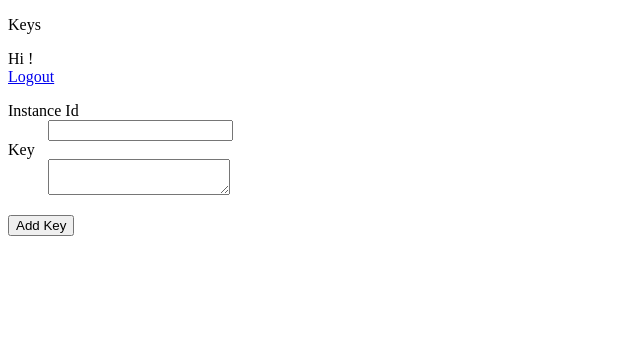
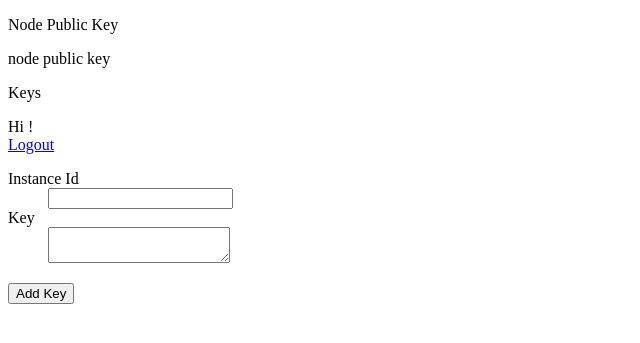
Before and after one commit to niclabs/tchsm-node-web-admin, a Flask app: template templates/keys.html in a window 1280 px wide. Shown: the top 343 px of the page, without its empty margins (0-640 px from the left). Run offline with Flask 2, Linux system fonts and the light colour scheme; the template is opened without the code that fills it: values that come from a table or form of the project are taken from there, others are empty; some libraries are stand-ins or nearby versions.

Commit message:
added node public key to config.py

```diff
--- a/config.py
+++ b/config.py
@@ -1,6 +1,7 @@
 class DefaultConfig(object):
     DEBUG = True
     CSRF_ENABLED = True
-    SECRET_KEY = '[\xd7\xda\x0cZ\x8a8\x8b\xb1g~\x0b\x86\x96\xf5\xe3\xa5Q\xfb\x86\x03\xb2\xfc'
+    SECRET_KEY = 'app secret key'
     SQLALCHEMY_DATABASE_URI = 'sqlite:////home/caterina/node_1.db'
     SQLALCHEMY_TRACK_MODIFICATIONS = False
+    NODE_PUBLIC_KEY = 'node public key'
--- a/templates/keys.html
+++ b/templates/keys.html
@@ -1,6 +1,8 @@
 {% extends "layout.html" %}
 {% from "macros.html" import render_field %}
 {% block body %}
+<p>Node Public Key</p>
+{{ config.NODE_PUBLIC_KEY }}
 <p>Keys</p>
 Hi {{ current_user.email }}! <br>
 <a href={{url_for('logout')}}>Logout</a>
```
